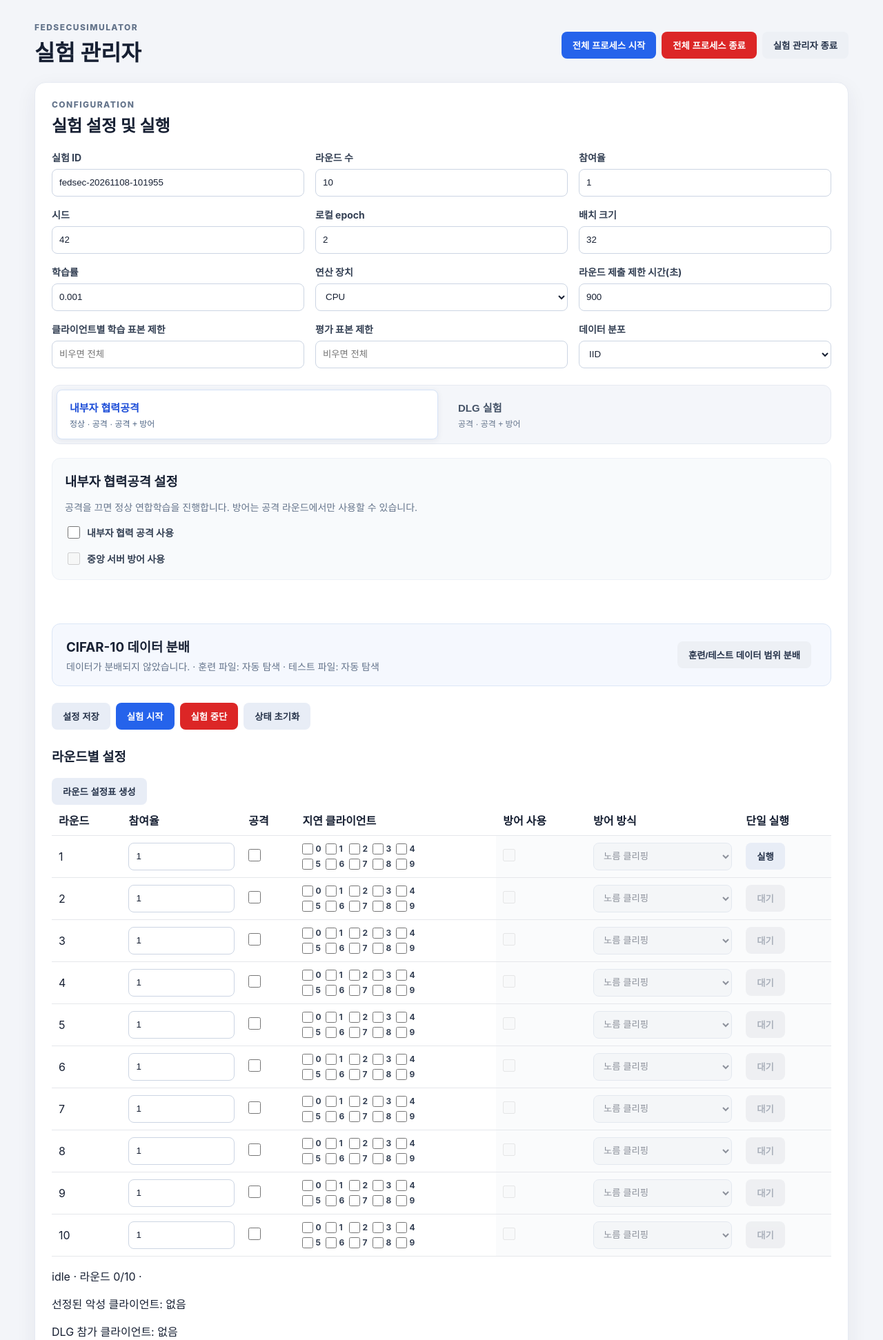
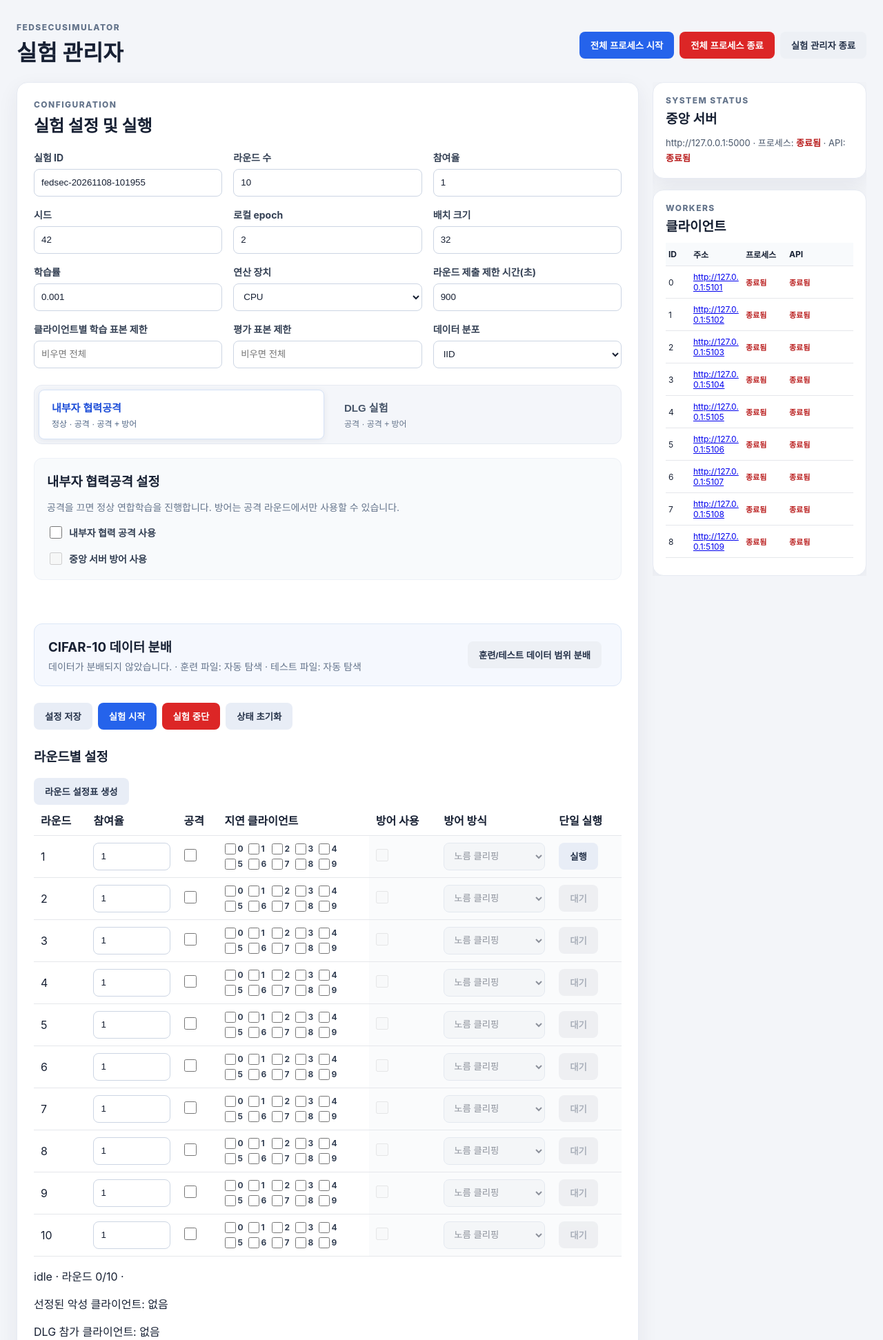
Before and after one commit to aphyrince/FedSecuSimulator, a Flask app: page / in a window 1280 px wide. Shown: the top 1943 px of the page at 69% size. Run offline with Flask 3, Linux system fonts and the light colour scheme; data that the repository does not hold is empty; parts of the project's set-up code (start-up, migrations or seed data) failed here and were passed over.

Commit message:
리팩토링 / 웹페이지의 중앙 서버, 클라이언트들 상태 정보를 사이드바 레이아웃으로 보이도록 변경.

```diff
--- a/exp_manager/static/css.css
+++ b/exp_manager/static/css.css
@@ -5,10 +5,65 @@
     background: #f3f5f9;
 }
 body {
-    max-width: 1180px;
+    max-width: 1440px;
     margin: 0 auto;
     padding: 32px 24px 48px;
 }
+.dashboard-layout {
+    display: grid;
+    grid-template-columns: minmax(0, 1fr) 310px;
+    align-items: start;
+    gap: 20px;
+}
+.dashboard-layout > .card { min-width: 0; }
+.status-sidebar {
+    position: sticky;
+    top: 20px;
+    display: grid;
+    gap: 16px;
+    max-height: calc(100vh - 40px);
+    overflow-y: auto;
+}
+.status-sidebar .card {
+    min-width: 0;
+    padding: 18px;
+    margin: 0;
+}
+.status-card h2 { margin-bottom: 12px; font-size: 19px; }
+#server-status {
+    margin: 0;
+    color: #475569;
+    font-size: 13px;
+    line-height: 1.7;
+    overflow-wrap: anywhere;
+}
+.client-status-table {
+    max-height: min(58vh, 620px);
+    overflow: auto;
+}
+.client-status-table table {
+    table-layout: fixed;
+    font-size: 12px;
+}
+.client-status-table th,
+.client-status-table td {
+    padding: 8px 4px;
+    overflow-wrap: anywhere;
+}
+.client-status-table th {
+    position: sticky;
+    top: 0;
+    z-index: 1;
+    background: #f8fafc;
+}
+.client-status-table th:first-child,
+.client-status-table td:first-child { width: 28px; }
+.client-status-table th:nth-child(2),
+.client-status-table td:nth-child(2) { width: 68px; }
+.client-status-table th:nth-child(3),
+.client-status-table td:nth-child(3) { width: 55px; }
+.client-status-table .ok,
+.client-status-table .off { font-size: 11px; }
 .card {
     background: white;
     border: 1px solid #e6eaf2;
@@ -232,12 +287,22 @@ pre {
 }
 @media (max-width: 820px) {
     body { padding: 20px 14px 36px; }
+    .dashboard-layout { grid-template-columns: minmax(0, 1fr); }
+    .status-sidebar {
+        position: static;
+        order: -1;
+        grid-template-columns: minmax(0, 0.8fr) minmax(0, 1.2fr);
+        max-height: none;
+        overflow: visible;
+    }
+    .client-status-table { max-height: 300px; }
     .page-header { align-items: flex-start; flex-direction: column; }
     .process-actions { justify-content: flex-start; }
     .form-grid { grid-template-columns: repeat(2, minmax(0, 1fr)); }
 }
 @media (max-width: 560px) {
     .card { padding: 18px; }
+    .status-sidebar { grid-template-columns: minmax(0, 1fr); }
     .form-grid { grid-template-columns: 1fr; }
     .experiment-tabs { grid-template-columns: 1fr; }
     .experiment-tab-panel { min-height: 0; }
--- a/exp_manager/templates/manager.html
+++ b/exp_manager/templates/manager.html
@@ -19,7 +19,7 @@
       </div>
     </header>
 
-    <main>
+    <main class="dashboard-layout">
       <section class="card">
         <div class="section-heading">
           <div>
@@ -167,25 +167,31 @@
       <pre id="experiment-log"></pre>
       </section>
 
-    <div class="card">
+      <aside class="status-sidebar" aria-label="시스템 상태">
+        <section class="card status-card">
+          <p class="eyebrow">System status</p>
           <h2>중앙 서버</h2>
           <p id="server-status">확인 중...</p>
-    </div>
+        </section>
 
-    <div class="card">
+        <section class="card status-card">
+          <p class="eyebrow">Workers</p>
           <h2>클라이언트</h2>
+          <div class="client-status-table">
             <table>
               <thead>
                 <tr>
                   <th>ID</th>
                   <th>주소</th>
                   <th>프로세스</th>
-            <th>API 응답</th>
+                  <th>API</th>
                 </tr>
               </thead>
               <tbody id="clients"></tbody>
             </table>
           </div>
+        </section>
+      </aside>
     </main>
 
     <script defer src="{{ url_for('static', filename='js/round-config.js') }}"></script>
```
Lines whose indentation alone changed are shown as unchanged.
